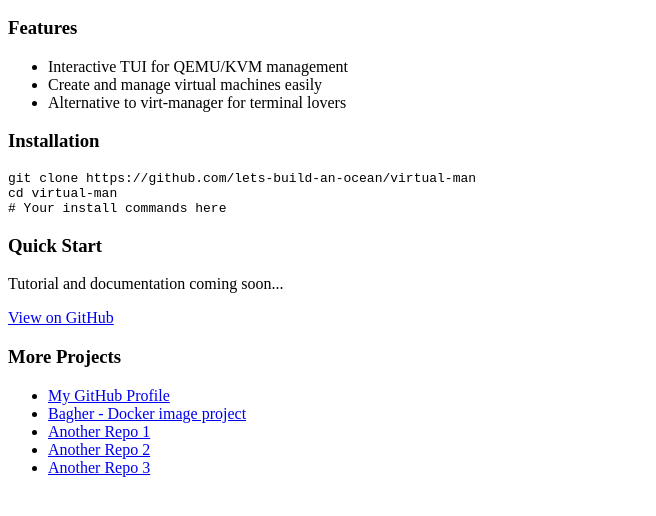
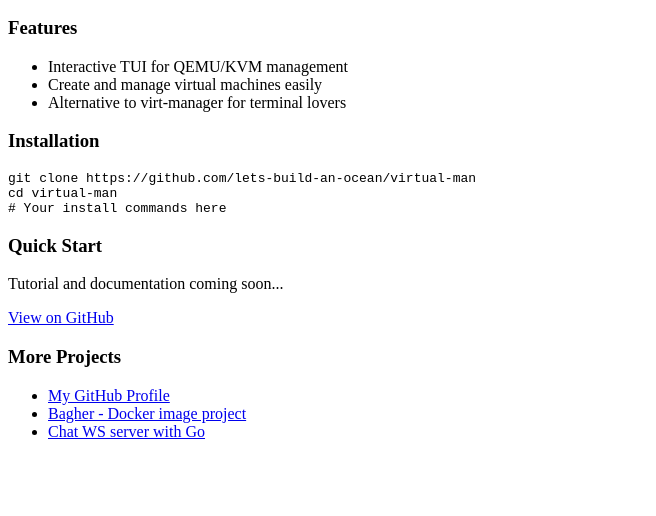
Before and after one commit to lets-build-an-ocean/virtual-man, a plain HTML site: page docs/index.html in a window 1280 px wide. Shown: the part 110-626 px from the top of the page, without its empty margins (0-656 px from the left). Drawn offline with Linux system fonts and the light colour scheme.

Commit message:
Fix index.html links

```diff
--- a/docs/index.html
+++ b/docs/index.html
@@ -39,9 +39,7 @@ cd virtual-man
     <ul>
         <li><a href="https://github.com/lets-build-an-ocean">My GitHub Profile</a></li>
         <li><a href="https://github.com/lets-build-an-ocean/bagher">Bagher - Docker image project</a></li>
-        <li><a href="https://github.com/lets-build-an-ocean/another-repo">Another Repo 1</a></li>
-        <li><a href="https://github.com/lets-build-an-ocean/another-repo-2">Another Repo 2</a></li>
-        <li><a href="https://github.com/lets-build-an-ocean/another-repo-3">Another Repo 3</a></li>
+        <li><a href="https://github.com/lets-build-an-ocean/soozan-ws">Chat WS server with Go</a></li>
     </ul>
 </body>
 </html>
```
